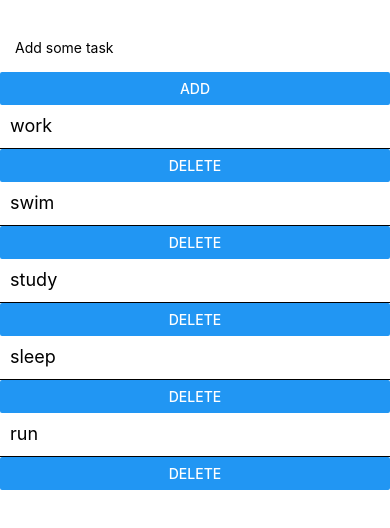
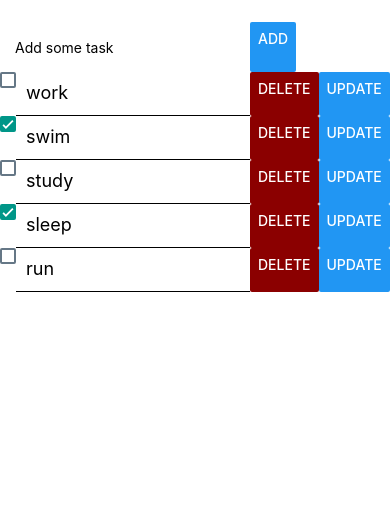
Before and after one commit to DumbWaysStudent/DW12EQIEG_todolist, a React Native app: screen / in a window 390 px wide. Shown: the top 528 px of the page. Built offline with nearby package versions, Linux system fonts and the light colour scheme.

Commit message:
add 4. todo_is_done

```diff
--- a/App.js
+++ b/App.js
@@ -3,10 +3,10 @@ import {
     StyleSheet,
     View,
     TextInput,
-    TouchableOpacity,
     FlatList,
     Button,
-    Text
+    Text,
+    CheckBox
 } from "react-native"
 
 class App extends Component {
@@ -17,9 +17,9 @@ class App extends Component {
             text: "",
             tasks: [
                 { key: "work", done: false },
-                { key: "swim", done: false },
+                { key: "swim", done: true },
                 { key: "study", done: false },
-                { key: "sleep", done: false },
+                { key: "sleep", done: true },
                 { key: "run", done: false }
             ]
         }
@@ -56,11 +56,27 @@ class App extends Component {
             tasks: this.state.tasks.filter(task => task.key !== key)
         })
     }
+    handleCheck(key) {
+        this.setState(({ taks }) => ({
+            tasks: this.state.tasks.map(task => {
+                if (task.key === key) {
+                    task.done = !task.done
+                    if (task.done) {
+                        alert("Sudah beres")
+                    } else {
+                        alert("Belum beres")
+                    }
+                    return task
+                }
+                return task
+            })
+        }))
+    }
 
     render() {
         return (
             <View style={styles.container}>
-                <View>
+                <View style={{ flexDirection: "row" }}>
                     <TextInput
                         placeholder="Add some task"
                         style={styles.input}
@@ -79,14 +95,23 @@ class App extends Component {
                 <FlatList
                     data={this.state.tasks}
                     renderItem={({ item }) => (
-                        <View>
+                        <View style={{ flexDirection: "row" }}>
+                            <CheckBox
+                                value={item.done}
+                                onValueChange={() => this.handleCheck(item.key)}
+                            />
                             <Text style={styles.item}>{item.key}</Text>
                             <Button
                                 style={styles.button}
                                 onPress={() => this.handleDelete(item.key)}
                                 title="delete"
+                                color="darkred"
                             />
-                            {/* <Button title="update" /> */}
+                            <Button
+                                style={styles.button}
+                                onPress={() => this.handleDelete(item.key)}
+                                title="Update"
+                            />
                         </View>
                     )}
                 ></FlatList>
@@ -106,12 +131,13 @@ const styles = StyleSheet.create({
         padding: 10,
         fontSize: 18,
         height: 44,
+        width: "60%",
         borderBottomWidth: 1
+        // margin: 5
     },
     button: {
         height: 50,
-        marginBottom: 30,
-        width: 100,
+        width: "15%",
         alignItems: "center",
         backgroundColor: "#2196F3"
     },
```
